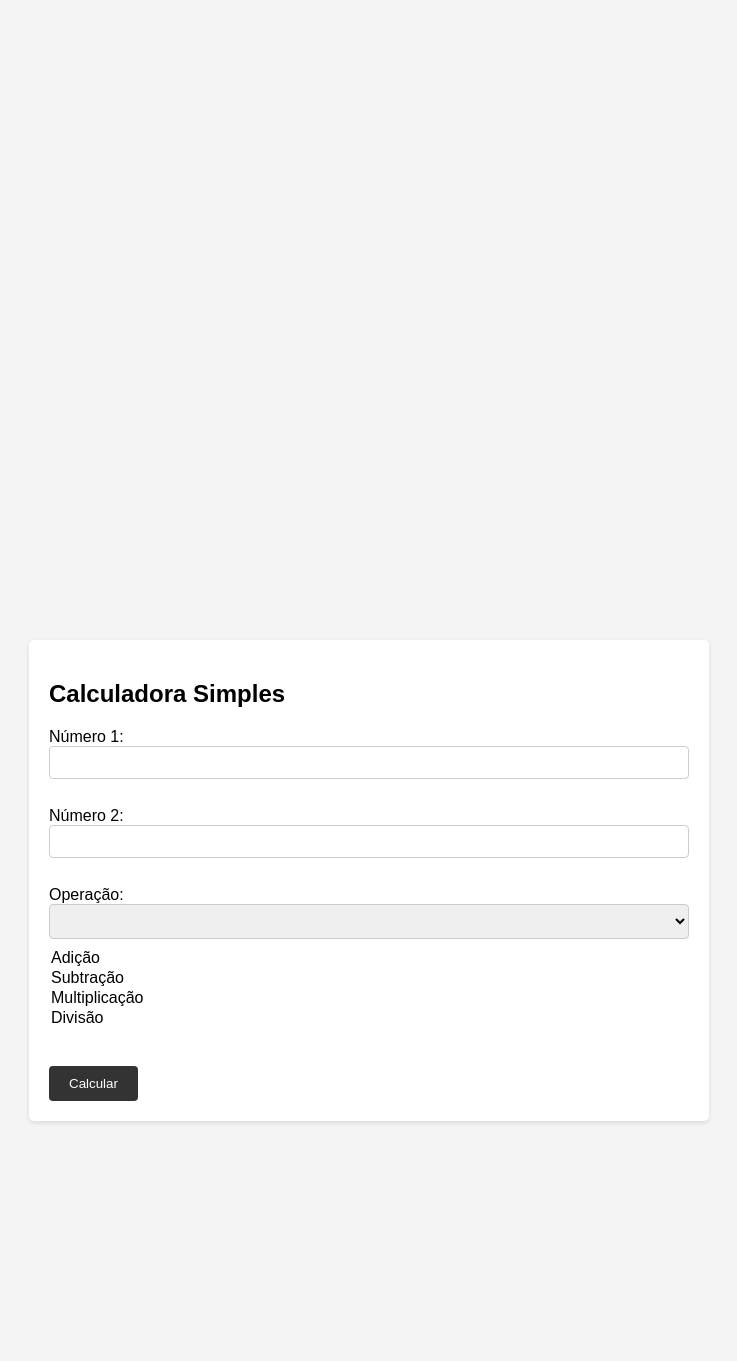
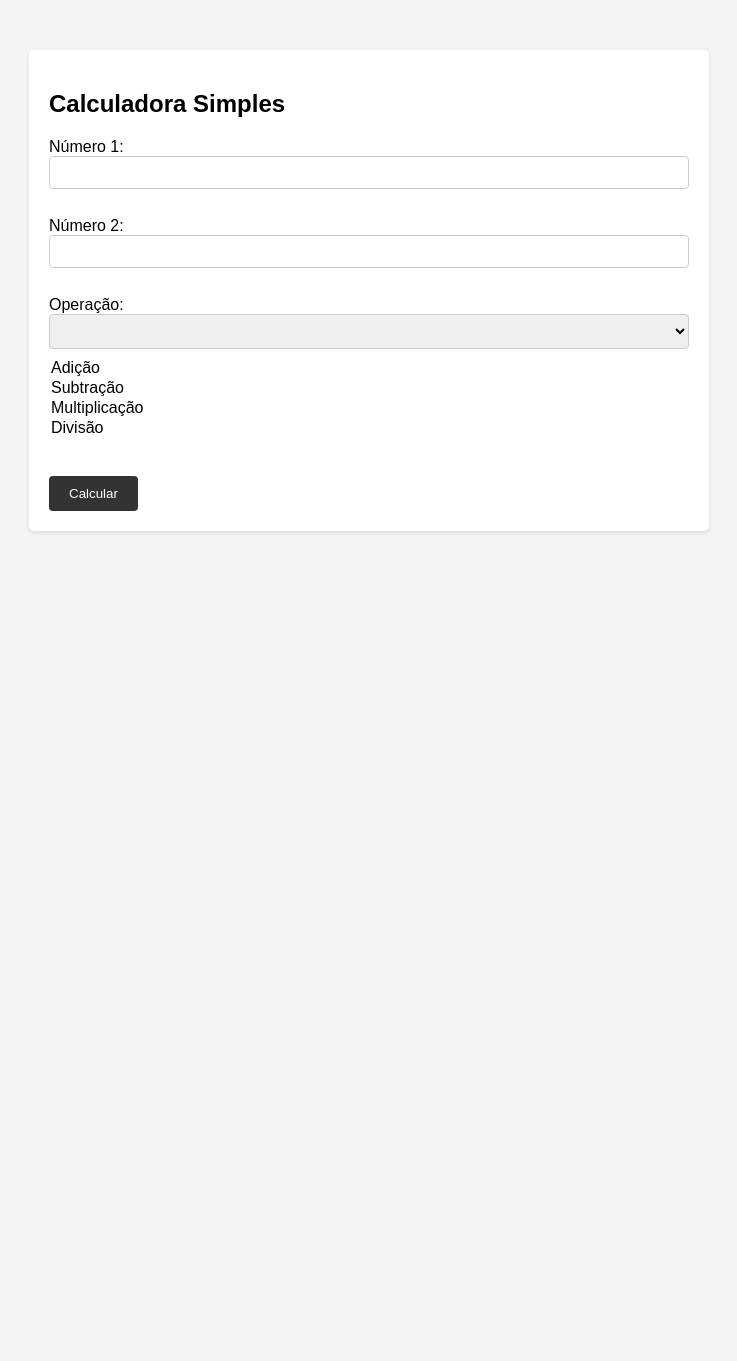
Before and after one commit to andrenanni/Estudo_de_PHP, a PHP site: page / in a window 1280 px wide. Shown: the top 1361 px of the page, without its empty margins (271-1008 px from the left). After the commit the page ends 533 px from the top, so only its background shows below. Run offline with PHP 8.4, Linux system fonts and the light colour scheme; lists and menus that the app fills with data are empty.

Commit message:
ajuste no código

```diff
--- a/exercicio_03/process.php
+++ b/exercicio_03/process.php
@@ -1,6 +1,6 @@
 <?php
 if ($_SERVER["REQUEST_METHOD"] == "POST"){
-    $num1 = $_POST=["num1"];
+    $num1 = $_POST["num1"];
     $num2 = $_POST["num2"];
     $operation = $_POST["operation"];
     $result = 0;
@@ -29,5 +29,5 @@ if ($_SERVER["REQUEST_METHOD"] == "POST"){
     echo "<h2>Resultado:</h2>";
     echo "<p>O resultado da operação é: $result</p>";
 } else {
-    echo "Erro ao processar o formulário."
+    echo "Erro ao processar o formulário.";
 } ?>
--- a/exercicio_03/style.css
+++ b/exercicio_03/style.css
@@ -7,7 +7,7 @@ body{
 
 .container{
     width: 50%;
-    margin: 50% auto;
+    margin: 50px auto;
     padding: 20px;
     background-color: #fff;
     border-radius: 5px;
```
